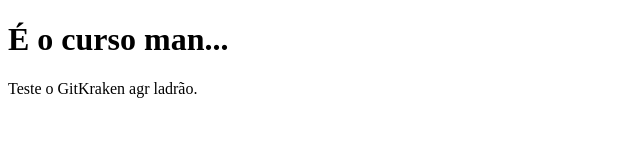
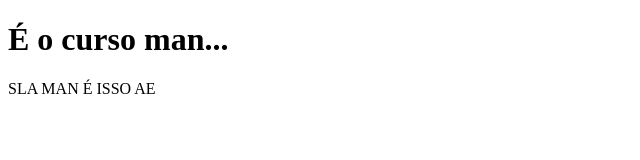
Before and after one commit to makaveliKDC/o_Curso, a plain HTML site: page Teste/index.html in a window 1280 px wide. Shown: the full height of the page, 0-640 px from the left. Drawn offline with Linux system fonts and the light colour scheme.

```diff
--- a/Teste/index.html
+++ b/Teste/index.html
@@ -6,6 +6,6 @@
   </head>
   <body>
     <h1>É o curso man...</h1>
-    Teste o GitKraken agr ladrão.
+    SLA MAN É ISSO AE
   </body>
 </html>
```
